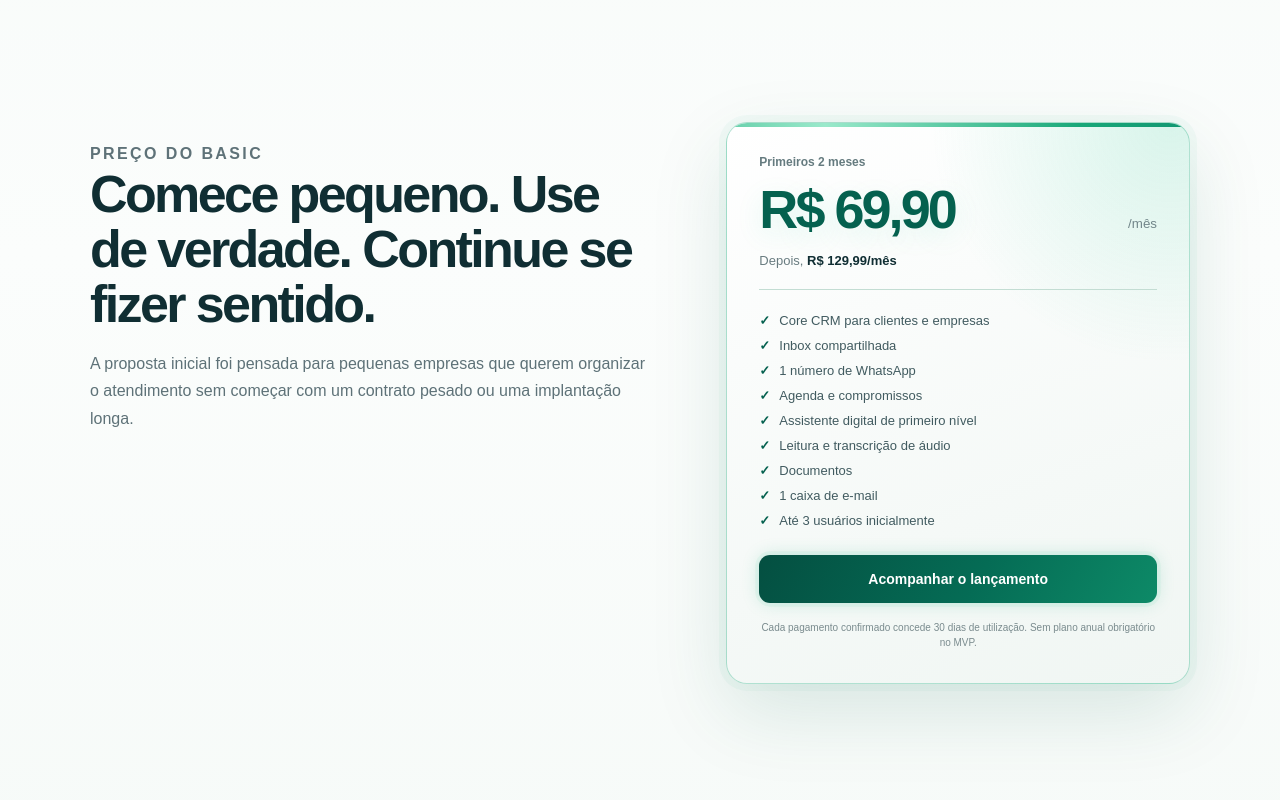
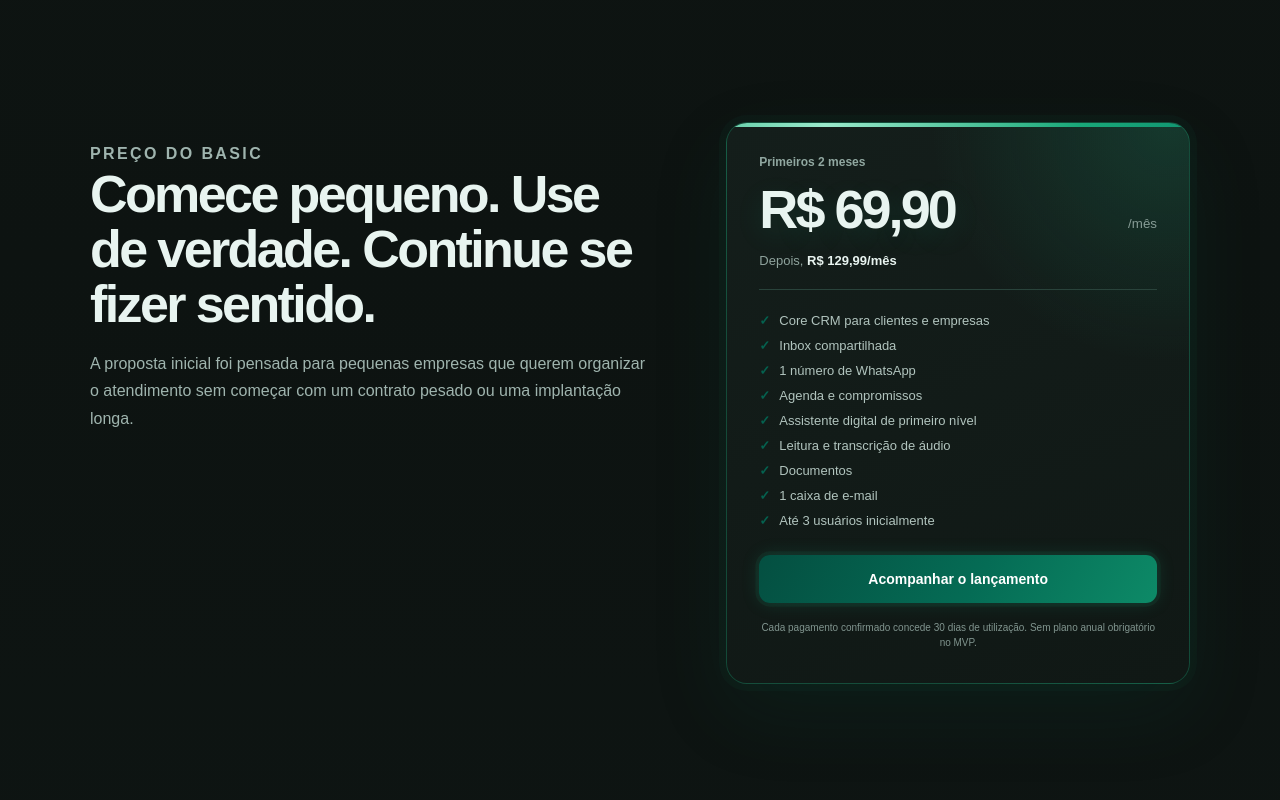
Before and after one commit to delmacy/syndes-system, a Next.js app in the folder apps/web/: page / in a window 1280 px wide. Shown: the part 3500-4300 px from the top of the page. Built offline with nearby package versions, Linux system fonts and the light colour scheme.

Commit message:
style(commercial-site): test dark theme with green identity

```diff
--- a/apps/web/src/app/commercial.module.css
+++ b/apps/web/src/app/commercial.module.css
@@ -1,14 +1,14 @@
 .site {
-  --marketing-ink: #102e33;
-  --marketing-muted: #5e7278;
+  --marketing-ink: #e7f3ef;
+  --marketing-muted: #9fb4ae;
   --marketing-green: #05614f;
   --marketing-bright: #19a879;
   --marketing-lime: #71cfae;
   --marketing-deep: #022f29;
   --marketing-mint: #d4eee4;
-  --marketing-paper: #eef6f2;
-  --marketing-line: #c3ddd3;
-  --marketing-white: #ffffff;
+  --marketing-paper: #0f1715;
+  --marketing-line: #29433b;
+  --marketing-white: #111917;
   position: relative;
   min-height: 100vh;
   overflow: hidden;
@@ -16,7 +16,7 @@
     radial-gradient(circle at 12% 8%, rgba(25, 168, 121, 0.12), transparent 24rem),
     radial-gradient(circle at 86% 4%, rgba(70, 185, 141, 0.20), transparent 30rem),
     radial-gradient(circle at 72% 38%, rgba(5, 97, 79, 0.10), transparent 32rem),
-    linear-gradient(180deg, #f8fcfa 0%, #edf6f2 38%, #fbfdfc 68%, #edf5f1 100%);
+    linear-gradient(180deg, #0b100f 0%, #101715 38%, #0d1311 68%, #0f1715 100%);
   color: var(--marketing-ink);
 }
 
@@ -60,8 +60,8 @@
   grid-template-columns: 1fr auto 1fr;
   align-items: center;
   gap: 28px;
-  border-bottom: 1px solid rgba(175, 221, 205, 0.72);
-  background: linear-gradient(180deg, rgba(255, 255, 255, 0.72), rgba(255, 255, 255, 0.22));
+  border-bottom: 1px solid rgba(70, 113, 99, 0.42);
+  background: linear-gradient(180deg, rgba(11, 16, 15, 0.92), rgba(11, 16, 15, 0.72));
   backdrop-filter: blur(18px);
 }
 
@@ -112,7 +112,7 @@
 }
 
 .nav a {
-  color: #52686f;
+  color: #9bb1aa;
   font-size: 14px;
   font-weight: 650;
 }
@@ -130,7 +130,7 @@
   padding: 0 17px;
   border: 1px solid rgba(5, 97, 79, 0.24);
   border-radius: 10px;
-  background: linear-gradient(180deg, rgba(255, 255, 255, 0.9), rgba(232, 249, 242, 0.78));
+  background: linear-gradient(180deg, rgba(20, 29, 26, 0.96), rgba(15, 23, 21, 0.9));
   color: var(--marketing-ink);
   font-size: 14px;
   font-weight: 750;
@@ -138,7 +138,7 @@
 
 .loginLink:hover {
   border-color: #a9cfc3;
-  background: white;
+  background: #111917;
 }
 
 .hero {
@@ -272,7 +272,7 @@
 
 .secondaryAction {
   border: 1px solid var(--marketing-line);
-  background: white;
+  background: #111917;
   color: var(--marketing-ink);
 }
 
@@ -285,7 +285,7 @@
   flex-wrap: wrap;
   gap: 16px 22px;
   margin-top: 26px;
-  color: #6b7e83;
+  color: #92aaa3;
   font-size: 12px;
   font-weight: 650;
 }
@@ -319,7 +319,7 @@
   overflow: hidden;
   border: 1px solid rgba(25, 168, 121, 0.32);
   border-radius: 20px;
-  background: white;
+  background: #111917;
   box-shadow:
     0 38px 100px rgba(3, 67, 54, 0.22),
     0 0 0 7px rgba(25, 168, 121, 0.04),
@@ -347,12 +347,12 @@
 
 .windowTop {
   min-height: 67px;
-  background: linear-gradient(90deg, #ffffff 0%, #edf6f2 100%);
+  background: linear-gradient(90deg, #121a18 0%, #10201b 100%);
   display: flex;
   align-items: center;
   justify-content: space-between;
   padding: 0 20px;
-  border-bottom: 1px solid #e3ece9;
+  border-bottom: 1px solid #223832;
 }
 
 .windowBrand {
@@ -371,7 +371,7 @@
 }
 
 .windowBrand small {
-  color: #73858a;
+  color: #8fa49e;
   font-size: 10px;
 }
 
@@ -401,8 +401,8 @@
 
 .conversationList {
   padding: 14px;
-  border-right: 1px solid #e3ece9;
-  background: #fafcfb;
+  border-right: 1px solid #223832;
+  background: #0d1412;
 }
 
 .fakeSearch {
@@ -411,10 +411,10 @@
   align-items: center;
   margin-bottom: 10px;
   padding: 0 11px;
-  border: 1px solid #e0e9e6;
+  border: 1px solid #263b35;
   border-radius: 8px;
-  background: white;
-  color: #98a6a8;
+  background: #111917;
+  color: #71857f;
   font-size: 10px;
 }
 
@@ -430,7 +430,7 @@
 
 .activeConversation {
   position: relative;
-  background: linear-gradient(100deg, #d7eee5 0%, #e6f3ee 100%);
+  background: linear-gradient(100deg, #173329 0%, #14271f 100%);
   box-shadow: inset 3px 0 0 #19a879;
   animation: conversationFocus 12s ease-in-out infinite;
 }
@@ -472,7 +472,7 @@
 .conversation small,
 .activeConversation time {
   overflow: hidden;
-  color: #748489;
+  color: #7f958e;
   font-size: 8px;
   text-overflow: ellipsis;
   white-space: nowrap;
@@ -509,7 +509,7 @@
   min-width: 0;
   display: grid;
   grid-template-rows: auto 1fr auto;
-  background: #f4f7f6;
+  background: #0d1412;
 }
 
 .chatHeader {
@@ -519,8 +519,8 @@
   justify-content: space-between;
   gap: 10px;
   padding: 0 15px;
-  border-bottom: 1px solid #e1eae7;
-  background: white;
+  border-bottom: 1px solid #263b35;
+  background: #111917;
 }
 
 .chatHeader div {
@@ -534,14 +534,14 @@
 
 .chatHeader small,
 .chatHeader span {
-  color: #75878b;
+  color: #81968f;
   font-size: 8px;
 }
 
 .chatHeader span {
   padding: 5px 7px;
   border-radius: 999px;
-  background: #eef5f2;
+  background: #172520;
 }
 
 .messages {
@@ -562,15 +562,15 @@
 
 .customerMessage {
   align-self: flex-start;
-  background: white;
-  border: 1px solid #e0e9e6;
+  background: #111917;
+  border: 1px solid #263b35;
   animation: customerMessageCycle 12s ease-in-out infinite;
 }
 
 .assistantMessage {
   align-self: flex-end;
-  background: linear-gradient(135deg, #d5eee4 0%, #c5e7db 100%);
-  color: #103e35;
+  background: linear-gradient(135deg, #18332a 0%, #1c4034 100%);
+  color: #d6eee5;
   box-shadow: 0 7px 20px rgba(8, 127, 104, 0.09);
   transform-origin: 88% 100%;
   animation: assistantMessageCycle 12s ease-in-out infinite;
@@ -587,7 +587,7 @@
   padding: 0 9px;
   border: 1px solid rgba(34, 201, 147, 0.18);
   border-radius: 10px 10px 4px 10px;
-  background: linear-gradient(135deg, #e4f8f0, #d7f3e8);
+  background: linear-gradient(135deg, #18352b, #163027);
   box-shadow: 0 6px 16px rgba(8, 127, 104, 0.07);
   opacity: 0;
   transform: translateY(5px) scale(0.96);
@@ -628,14 +628,14 @@
   gap: 4px;
   margin-top: 3px;
   padding: 10px;
-  border: 1px solid #d8e5e1;
+  border: 1px solid #29423a;
   border-radius: 10px;
-  background: white;
+  background: #111917;
 }
 
 .contextCard span,
 .contextCard small {
-  color: #77888c;
+  color: #82968f;
   font-size: 7px;
 }
 
@@ -650,10 +650,10 @@
   align-items: center;
   margin: 0 14px 14px;
   padding: 0 11px;
-  border: 1px solid #dbe6e2;
+  border: 1px solid #29423a;
   border-radius: 9px;
-  background: white;
-  color: #9aa7aa;
+  background: #111917;
+  color: #6f827c;
   font-size: 9px;
 }
 
@@ -678,7 +678,7 @@
   padding: 13px 15px;
   border: 1px solid rgba(34, 201, 147, 0.34);
   border-radius: 13px;
-  background: linear-gradient(135deg, rgba(255, 255, 255, 0.96), rgba(218, 239, 231, 0.94));
+  background: linear-gradient(135deg, rgba(19, 28, 25, 0.97), rgba(17, 34, 28, 0.96));
   box-shadow:
     0 18px 46px rgba(20, 63, 54, 0.14),
     0 0 30px rgba(34, 201, 147, 0.1);
@@ -707,7 +707,7 @@
 }
 
 .floatingCard small {
-  color: #78898d;
+  color: #849890;
   font-size: 8px;
 }
 
@@ -720,7 +720,7 @@
   border: 1px solid rgba(25, 168, 121, 0.24);
   border-radius: 16px;
   background:
-    linear-gradient(110deg, rgba(226, 241, 235, 0.94), rgba(255, 255, 255, 0.98) 48%, rgba(219, 237, 230, 0.94));
+    linear-gradient(110deg, rgba(18, 32, 27, 0.96), rgba(13, 20, 18, 0.98) 48%, rgba(16, 31, 26, 0.96));
   box-shadow:
     0 18px 55px rgba(7, 100, 77, 0.08),
     inset 0 1px 0 rgba(255, 255, 255, 0.9);
@@ -810,7 +810,7 @@
   overflow: hidden;
   border: 1px solid rgba(5, 97, 79, 0.18);
   border-radius: 15px;
-  background: linear-gradient(160deg, #ffffff 0%, #f9fcfa 66%, #e8f2ed 100%);
+  background: linear-gradient(160deg, #131c19 0%, #101815 66%, #15241f 100%);
   box-shadow: 0 12px 34px rgba(7, 95, 73, 0.055);
   transition:
     transform 0.2s ease,
@@ -911,7 +911,7 @@
 }
 
 .aiCopy li {
-  color: #405b60;
+  color: #b2c5bf;
   font-size: 14px;
 }
 
@@ -967,7 +967,7 @@
 }
 
 .aiQuote small {
-  color: #9eb4b3;
+  color: #adc1bb;
 }
 
 .pricingSection {
@@ -986,7 +986,7 @@
   border-radius: 21px;
   background:
     radial-gradient(circle at 96% 0%, rgba(34, 201, 147, 0.16), transparent 15rem),
-    linear-gradient(160deg, #ffffff 0%, #f0f6f3 100%);
+    linear-gradient(160deg, #141e1b 0%, #101815 100%);
   box-shadow:
     0 28px 78px rgba(7, 95, 73, 0.13),
     0 0 0 7px rgba(25, 168, 121, 0.04);
@@ -1011,7 +1011,7 @@
 .priceIntro > span {
   grid-column: 1 / -1;
   margin-bottom: 9px;
-  color: #657b7f;
+  color: #91a8a1;
   font-size: 12px;
   font-weight: 750;
 }
@@ -1025,14 +1025,14 @@
 
 .priceIntro small {
   margin-bottom: 9px;
-  color: #718589;
+  color: #879c96;
 }
 
 .priceAfter {
   margin: 13px 0 23px;
   padding-bottom: 21px;
   border-bottom: 1px solid var(--marketing-line);
-  color: #697c80;
+  color: #8fa39d;
   font-size: 13px;
 }
 
@@ -1049,7 +1049,7 @@
 }
 
 .priceCard li {
-  color: #415b60;
+  color: #b1c4be;
   font-size: 13px;
 }
 
@@ -1066,7 +1066,7 @@
 
 .priceFinePrint {
   margin: 17px 0 0;
-  color: #7a8b8e;
+  color: #81958f;
   font-size: 10px;
   line-height: 1.55;
   text-align: center;
@@ -1081,7 +1081,7 @@
 .faqList details {
   border: 1px solid var(--marketing-line);
   border-radius: 12px;
-  background: linear-gradient(145deg, #ffffff, #fbfefc);
+  background: linear-gradient(145deg, #141d1a, #101815);
   padding: 0 18px;
   transition:
     border-color 0.2s ease,
@@ -1092,7 +1092,7 @@
 .faqList details[open],
 .faqList details:hover {
   border-color: rgba(34, 201, 147, 0.38);
-  background: linear-gradient(145deg, #ffffff, #eaf2ee);
+  background: linear-gradient(145deg, #17211e, #13201b);
   box-shadow: 0 10px 30px rgba(7, 95, 73, 0.07);
 }
 
@@ -1132,7 +1132,7 @@
 
 .finalCta > div > p:last-child {
   max-width: 650px;
-  color: #b8c9c6;
+  color: #b8cac4;
 }
 
 .secondaryActionLight {
@@ -1153,7 +1153,7 @@
   align-items: center;
   gap: 30px;
   border-top: 1px solid var(--marketing-line);
-  color: #72868a;
+  color: #82968f;
   font-size: 11px;
 }
 
@@ -1511,3 +1511,86 @@
     transition: none;
   }
 }
+
+.site {
+  color-scheme: dark;
+}
+
+.stepCard,
+.featureCard,
+.priceCard,
+.faqList details,
+.problemStrip,
+.appWindow,
+.contextCard,
+.customerMessage,
+.composer,
+.loginLink {
+  color: var(--marketing-ink);
+}
+
+.stepCard p,
+.featureCard p,
+.faqList p,
+.heroText,
+.sectionHeading > p:last-child,
+.pricingCopy > p {
+  color: var(--marketing-muted);
+}
+
+.problemStrip p {
+  color: #dcebe6;
+}
+
+.chatHeader,
+.windowTop {
+  color: #dfeee9;
+}
+
+.chatHeader span {
+  background: #172820;
+  color: #91aaa1;
+}
+
+.fakeSearch,
+.composer {
+  background: #0f1715;
+}
+
+.customerMessage {
+  background: #151e1b;
+  color: #dbeae5;
+}
+
+.contextCard {
+  background: #121b18;
+  color: #dcebe6;
+}
+
+.priceAfter strong,
+.priceIntro strong,
+.stepCard h3,
+.featureCard h3,
+.sectionHeading h2,
+.pricingCopy h2,
+.aiCopy h2 {
+  color: #e8f4f0;
+}
+
+.secondaryAction {
+  background: #121b18;
+  color: #dcebe6;
+  border-color: #2a433b;
+}
+
+.secondaryAction:hover {
+  background: #17231f;
+}
+
+.loginLink {
+  color: #dcebe6;
+}
+
+.loginLink:hover {
+  background: #17231f;
+}
```
